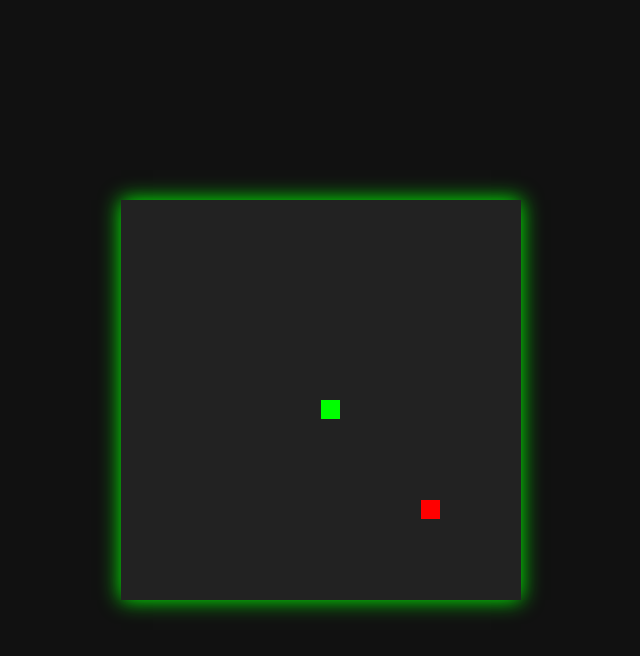
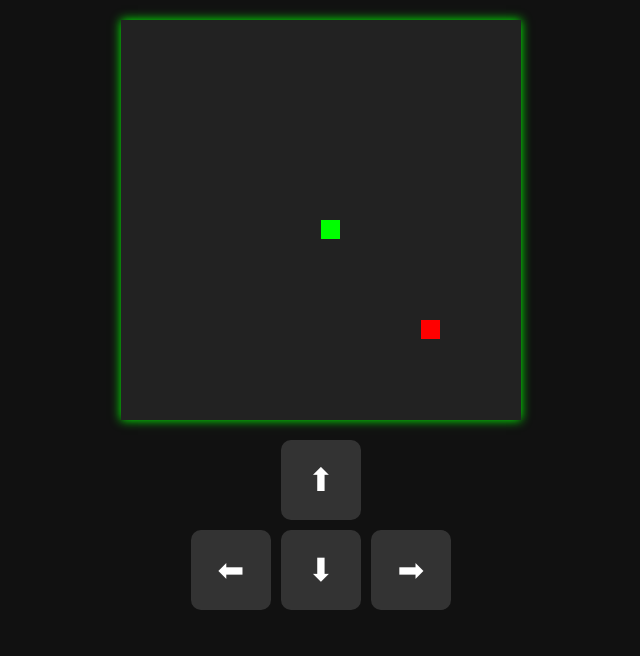
Before and after one commit to Ironra/Transcrip, a plain HTML site: page wwwroot/index.html in a window 1280 px wide. Shown: the whole page, without its empty margins (319-959 px from the left). Drawn offline with Linux system fonts and the light colour scheme.

Commit message:
Agregamos cosas

```diff
--- a/wwwroot/index.html
+++ b/wwwroot/index.html
@@ -2,30 +2,60 @@
 <html lang="es">
 <head>
   <meta charset="UTF-8">
-  <title>Juego de la Serpiente</title>
+  <title>Snake Touch</title>
   <style>
     body {
       margin: 0;
+      background: #111;
       display: flex;
-      justify-content: center;
+      flex-direction: column;
       align-items: center;
-      height: 100vh;
-      background: #111;
       font-family: sans-serif;
+      touch-action: none;
     }
     canvas {
       background: #222;
-      box-shadow: 0 0 20px #0f0;
+      box-shadow: 0 0 10px #0f0;
+      margin-top: 20px;
+    }
+    .controls {
+      display: grid;
+      grid-template-columns: 80px 80px 80px;
+      gap: 10px;
+      margin-top: 20px;
+    }
+    .btn {
+      width: 80px;
+      height: 80px;
+      background: #333;
+      color: white;
+      font-size: 2em;
+      display: flex;
+      align-items: center;
+      justify-content: center;
+      border-radius: 10px;
+      user-select: none;
+    }
+    .btn:active {
+      background: #0f0;
     }
   </style>
 </head>
 <body>
 <canvas id="game" width="400" height="400"></canvas>
 
+<div class="controls">
+  <div></div>
+  <div class="btn" id="up">⬆</div>
+  <div></div>
+  <div class="btn" id="left">⬅</div>
+  <div class="btn" id="down">⬇</div>
+  <div class="btn" id="right">➡</div>
+</div>
+
 <script>
   const canvas = document.getElementById("game");
   const ctx = canvas.getContext("2d");
-
   const gridSize = 20;
   const tileCount = canvas.width / gridSize;
 
@@ -33,7 +63,6 @@
   let food = { x: 15, y: 15 };
   let dx = 0;
   let dy = 0;
-  let growing = false;
 
   function drawSquare(x, y, color) {
     ctx.fillStyle = color;
@@ -43,7 +72,6 @@
   function drawGame() {
     ctx.clearRect(0, 0, canvas.width, canvas.height);
 
-    // Mover cuerpo
     const head = { x: snake[0].x + dx, y: snake[0].y + dy };
     snake.unshift(head);
     if (head.x === food.x && head.y === food.y) {
@@ -55,25 +83,19 @@
       snake.pop();
     }
 
-    // Colisiones
     if (
       head.x < 0 || head.y < 0 ||
       head.x >= tileCount || head.y >= tileCount ||
       snake.slice(1).some(s => s.x === head.x && s.y === head.y)
     ) {
-      alert("¡Game Over!");
+      alert("¡Perdiste!");
       snake = [{ x: 10, y: 10 }];
       dx = dy = 0;
       food = { x: 15, y: 15 };
     }
 
-    // Dibujar comida
     drawSquare(food.x, food.y, "#f00");
-
-    // Dibujar serpiente
-    snake.forEach((segment, i) =>
-      drawSquare(segment.x, segment.y, i === 0 ? "#0f0" : "#090")
-    );
+    snake.forEach((s, i) => drawSquare(s.x, s.y, i === 0 ? "#0f0" : "#090"));
   }
 
   document.addEventListener("keydown", e => {
@@ -83,6 +105,12 @@
     else if (e.key === "ArrowRight" && dx === 0) { dx = 1; dy = 0; }
   });
 
+  // Controles táctiles
+  document.getElementById("up").addEventListener("click", () => { if (dy === 0) { dx = 0; dy = -1; } });
+  document.getElementById("down").addEventListener("click", () => { if (dy === 0) { dx = 0; dy = 1; } });
+  document.getElementById("left").addEventListener("click", () => { if (dx === 0) { dx = -1; dy = 0; } });
+  document.getElementById("right").addEventListener("click", () => { if (dx === 0) { dx = 1; dy = 0; } });
+
   setInterval(drawGame, 100);
 </script>
 </body>
```
